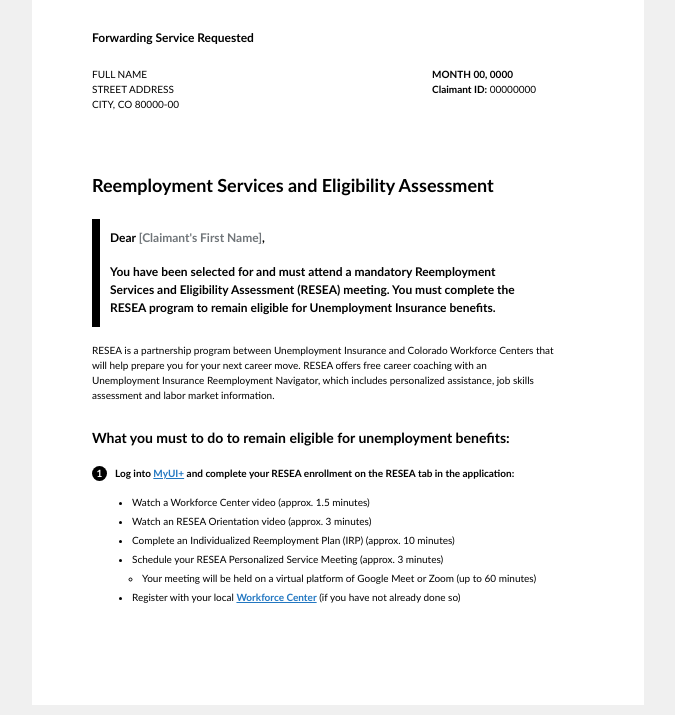
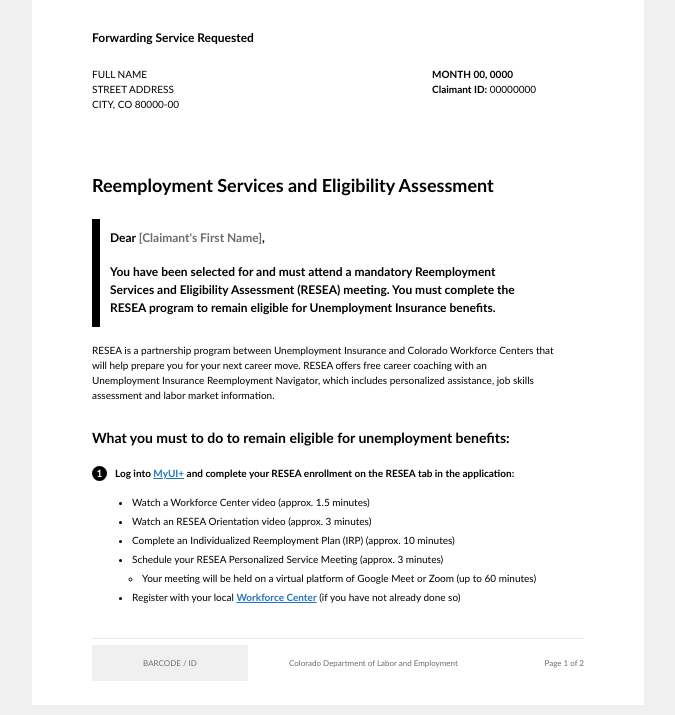
Before and after one commit to estevan-r/ui-claimant-forms, a plain HTML site: page 30309-RESEA/index.html in a window 1280 px wide. Shown: the part 97-812 px from the top of the page, without its empty margins (302-977 px from the left). Drawn offline with Linux system fonts and the light colour scheme.

Commit message:
Add footer and adjust layout

```diff
--- a/30309-RESEA/index.html
+++ b/30309-RESEA/index.html
@@ -8,19 +8,26 @@
   </head>
   <body>
     <!-- Container visualize separate pages -->
-    <div class="container">
+    <div class="page-container">
       <!-- Page One -->
       <div id="page-one" class="letter-size">
+        <div>
           <!-- Header with logo and sender info -->
           <div class="header text-x-small">
-          <img class="logo" src="../assets/co-cdle-logo.png" alt="CDLE Logo" />
+            <img
+              class="logo"
+              src="../assets/co-cdle-logo.png"
+              alt="CDLE Logo"
+            />
             <div class="mr-30">
               <p><strong>Division of Unemployment Insurance</strong></p>
               <p>P.O. Box 400</p>
               <p>Denver, CO 80201-0400</p>
             </div>
             <div>
-            <a href="https://coloradoui.gov"><strong>ColoradoUI.gov</strong></a>
+              <a href="https://coloradoui.gov"
+                ><strong>ColoradoUI.gov</strong></a
+              >
               <p>1-877-464-4622</p>
               <p><strong>Fax:</strong> 303-318-9037</p>
             </div>
@@ -51,17 +58,18 @@
               </p>
               <p>
                 You have been selected for and must attend a mandatory
-              Reemployment Services and Eligibility Assessment (RESEA) meeting.
-              You must complete the RESEA program to remain eligible for
-              Unemployment Insurance benefits.
+                Reemployment Services and Eligibility Assessment (RESEA)
+                meeting. You must complete the RESEA program to remain eligible
+                for Unemployment Insurance benefits.
               </p>
             </div>
             <p>
               RESEA is a partnership program between Unemployment Insurance and
-            Colorado Workforce Centers that will help prepare you for your next
-            career move. RESEA offers free career coaching with an Unemployment
-            Insurance Reemployment Navigator, which includes personalized
-            assistance, job skills assessment and labor market information.
+              Colorado Workforce Centers that will help prepare you for your
+              next career move. RESEA offers free career coaching with an
+              Unemployment Insurance Reemployment Navigator, which includes
+              personalized assistance, job skills assessment and labor market
+              information.
             </p>
           </div>
           <!-- Main Content -->
@@ -93,8 +101,8 @@
                 minutes)
                 <ul class="pl-10">
                   <li>
-                  Your meeting will be held on a virtual platform of Google Meet
-                  or Zoom (up to 60 minutes)
+                    Your meeting will be held on a virtual platform of Google
+                    Meet or Zoom (up to 60 minutes)
                   </li>
                 </ul>
               </li>
@@ -106,6 +114,13 @@
             </ul>
           </div>
         </div>
+        <!-- Page Footer -->
+        <div class="page-footer text-x-small">
+          <div class="barcode-placeholder">BARCODE / ID</div>
+          <span>Colorado Department of Labor and Employment</span>
+          <span class="ml-auto">Page 1 of 2</span>
+        </div>
+      </div>
       <!-- End of Page One -->
     </div>
   </body>
--- a/style.css
+++ b/style.css
@@ -8,8 +8,8 @@
   --main-content-black: #000000;
   --main-link-color: #2277c1;
   --footer-text-gray: #a9aeb1;
-  --disclaimer-text-gray: #71767a;
-  --step-line-gray: #dcdee0;
+  --disclaimer-text-gray: #6d6d6d;
+  --step-line-gray: #e7e7e7;
 }
 
 /* BODY INIT */
@@ -30,7 +30,7 @@ body {
 }
 
 /* Containers and sections */
-.container {
+.page-container {
   display: flex;
   flex-direction: column;
   align-items: center;
@@ -39,6 +39,9 @@ body {
 }
 
 .letter-size {
+  display: flex;
+  flex-direction: column;
+  justify-content: space-between;
   background-color: var(--body-bg-color);
   width: 612px;
   height: 792px;
@@ -87,6 +90,14 @@ body {
   display: flex;
   align-items: center;
   gap: 8px;
+}
+
+.page-footer {
+  display: flex;
+  align-items: center;
+  color: var(--disclaimer-text-gray);
+  border-top: 0.5px solid var(--step-line-gray);
+  padding-top: 6px;
 }
 
 h1 {
@@ -146,6 +157,15 @@ li {
   font-weight: bold;
 }
 
+.barcode-placeholder {
+  background-color: var(--neutral-light-gray);
+  display: grid;
+  place-items: center;
+  width: 156px;
+  height: 36px;
+  margin-right: 41px;
+}
+
 .bold {
   font-weight: bold;
 }
@@ -169,3 +189,7 @@ li {
 .pl-10 {
   padding-left: 10px;
 }
+
+.ml-auto {
+  margin-left: auto;
+}
```
Lines whose indentation alone changed are shown as unchanged.
